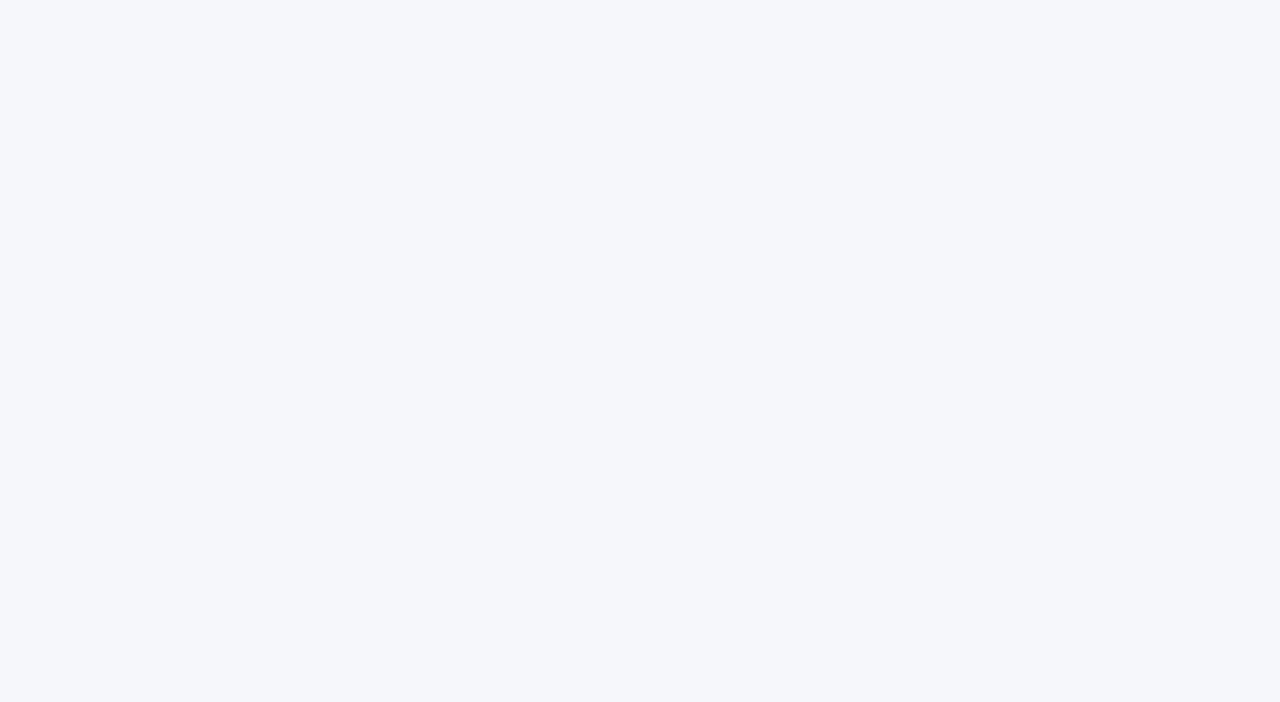
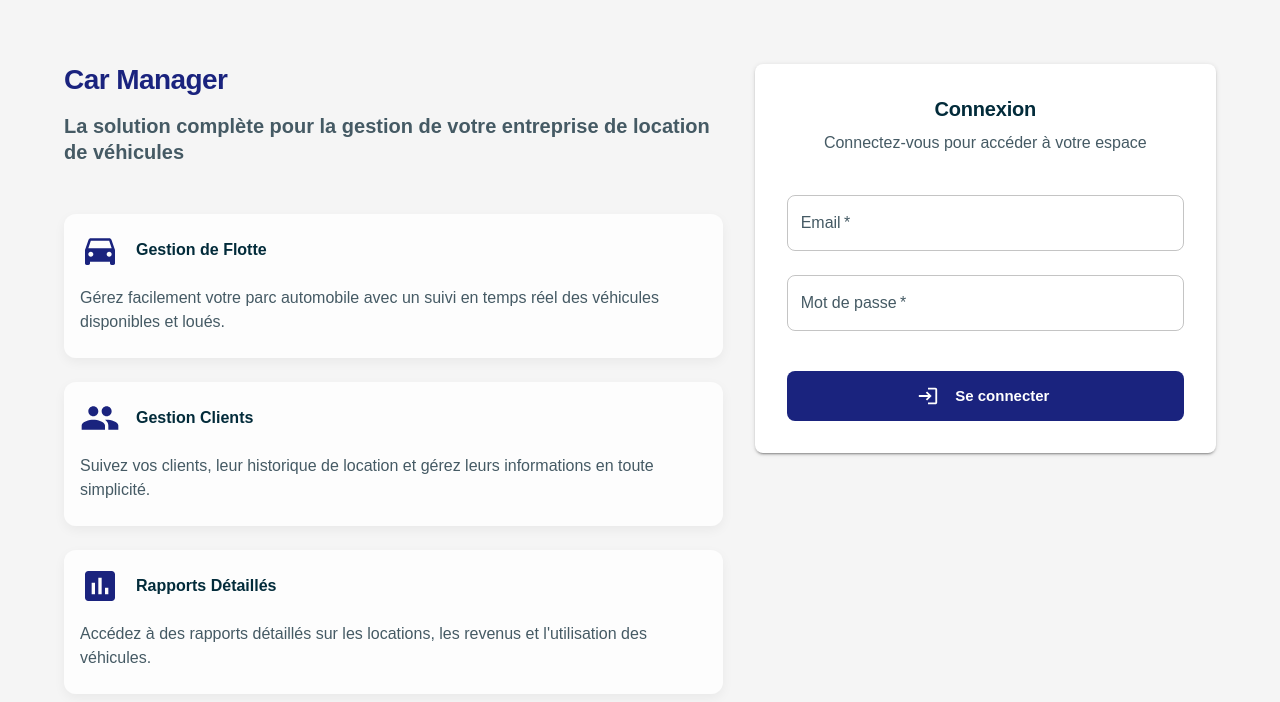
Before and after one commit to Malmeu/car_manager, a React (Create React App) app: page /login in a window 1280 px wide. Before the commit this address had no page. Shown: the top 702 px of the page. Built offline with nearby package versions, Linux system fonts and the light colour scheme; no server answers.

Commit message:
add login page, ou logout boutton

```diff
--- a/src/App.tsx
+++ b/src/App.tsx
@@ -1,5 +1,5 @@
-import React from 'react';
-import { BrowserRouter as Router, Routes, Route } from 'react-router-dom';
+import React, { useEffect, useState } from 'react';
+import { BrowserRouter as Router, Routes, Route, Navigate } from 'react-router-dom';
 import { ThemeProvider, CssBaseline } from '@mui/material';
 import { theme } from './theme';
 import Dashboard from './components/Dashboard';
@@ -10,6 +10,34 @@ import Reports from './components/reports/Reports';
 import Layout from './components/layout/Layout';
 import Home from './components/Home';
 import LocationHistory from './components/rentals/LocationHistory';
+import LoginPage from './pages/LoginPage';
+import { auth } from './config/firebase';
+
+interface ProtectedRouteProps {
+  children: React.ReactNode;
+}
+
+const ProtectedRoute: React.FC<ProtectedRouteProps> = ({ children }) => {
+  const [isAuthenticated, setIsAuthenticated] = useState<boolean | null>(null);
+
+  useEffect(() => {
+    const unsubscribe = auth.onAuthStateChanged((user) => {
+      setIsAuthenticated(!!user);
+    });
+
+    return () => unsubscribe();
+  }, []);
+
+  if (isAuthenticated === null) {
+    return null; // ou un composant de chargement
+  }
+
+  if (!isAuthenticated) {
+    return <Navigate to="/login" />;
+  }
+
+  return <>{children}</>;
+};
 
 function App() {
   return (
@@ -17,13 +45,46 @@ function App() {
       <CssBaseline />
       <Router>
         <Routes>
-          <Route path="/" element={<Layout><Dashboard /></Layout>} />
-          <Route path="/dashboard" element={<Layout><Dashboard /></Layout>} />
-          <Route path="/vehicles/*" element={<Layout><VehicleList /></Layout>} />
-          <Route path="/customers/*" element={<Layout><CustomerList /></Layout>} />
-          <Route path="/rentals/*" element={<Layout><RentalList /></Layout>} />
-          <Route path="/location-history" element={<Layout><LocationHistory /></Layout>} />
-          <Route path="/reports/*" element={<Layout><Reports /></Layout>} />
+          <Route path="/login" element={<LoginPage />} />
+
+          <Route path="/" element={
+            <ProtectedRoute>
+              <Layout><Dashboard /></Layout>
+            </ProtectedRoute>
+          } />
+          <Route path="/dashboard" element={
+            <ProtectedRoute>
+              <Layout><Dashboard /></Layout>
+            </ProtectedRoute>
+          } />
+          <Route path="/vehicles/*" element={
+            <ProtectedRoute>
+              <Layout><VehicleList /></Layout>
+            </ProtectedRoute>
+          } />
+          <Route path="/customers/*" element={
+            <ProtectedRoute>
+              <Layout><CustomerList /></Layout>
+            </ProtectedRoute>
+          } />
+          <Route path="/rentals/*" element={
+            <ProtectedRoute>
+              <Layout><RentalList /></Layout>
+            </ProtectedRoute>
+          } />
+          <Route path="/location-history" element={
+            <ProtectedRoute>
+              <Layout><LocationHistory /></Layout>
+            </ProtectedRoute>
+          } />
+          <Route path="/reports/*" element={
+            <ProtectedRoute>
+              <Layout><Reports /></Layout>
+            </ProtectedRoute>
+          } />
+
+          {/* Rediriger toutes les autres routes vers la page de connexion */}
+          <Route path="*" element={<Navigate to="/login" replace />} />
         </Routes>
       </Router>
     </ThemeProvider>
--- a/src/components/layout/Layout.tsx
+++ b/src/components/layout/Layout.tsx
@@ -17,6 +17,7 @@ import {
   SpeedDial,
   SpeedDialIcon,
   Tooltip,
+  Button,
 } from '@mui/material';
 import {
   Menu as MenuIcon,
@@ -28,8 +29,11 @@ import {
   Assessment as ReportIcon,
   Settings as SettingsIcon,
   Add as AddIcon,
+  Logout as LogoutIcon,
 } from '@mui/icons-material';
 import { Link, useLocation, useNavigate } from 'react-router-dom';
+import { signOut } from 'firebase/auth';
+import { auth } from '../../config/firebase';
 
 const drawerWidth = 240;
 
@@ -122,6 +126,15 @@ const Layout: React.FC<LayoutProps> = ({ children }) => {
     navigate('/rentals', { state: { openNewRental: true } });
   };
 
+  const handleLogout = async () => {
+    try {
+      await signOut(auth);
+      window.location.href = '/login'; // Redirection forcée vers la page de connexion
+    } catch (error) {
+      console.error('Erreur lors de la déconnexion:', error);
+    }
+  };
+
   const menuItems = [
     { text: 'Tableau de bord', icon: <DashboardIcon />, path: '/' },
     { text: 'Véhicules', icon: <CarIcon />, path: '/vehicles' },
@@ -171,6 +184,20 @@ const Layout: React.FC<LayoutProps> = ({ children }) => {
               Car Manager
             </Typography>
           </Box>
+          <Button
+            color="inherit"
+            onClick={handleLogout}
+            startIcon={<LogoutIcon />}
+            sx={{
+              fontWeight: 500,
+              textTransform: 'none',
+              '&:hover': {
+                backgroundColor: 'rgba(26, 35, 126, 0.04)',
+              }
+            }}
+          >
+            Déconnexion
+          </Button>
         </Toolbar>
       </AppBar>
       <Drawer variant="permanent" open={open}>
--- a/src/config/firebase.ts
+++ b/src/config/firebase.ts
@@ -1,6 +1,6 @@
 import { initializeApp } from 'firebase/app';
-import { getFirestore } from 'firebase/firestore';
-import { getAuth } from 'firebase/auth';
+import { getFirestore, enableIndexedDbPersistence } from 'firebase/firestore';
+import { getAuth, connectAuthEmulator } from 'firebase/auth';
 import { getStorage } from 'firebase/storage';
 
 const firebaseConfig = {
@@ -16,3 +16,22 @@ const app = initializeApp(firebaseConfig);
 export const db = getFirestore(app);
 export const auth = getAuth(app);
 export const storage = getStorage(app);
+
+// Enable offline persistence
+enableIndexedDbPersistence(db)
+  .catch((err) => {
+    if (err.code === 'failed-precondition') {
+      console.error('Multiple tabs open, persistence can only be enabled in one tab at a time.');
+    } else if (err.code === 'unimplemented') {
+      console.error('The current browser does not support offline persistence');
+    }
+});
+
+// Log the current authentication state
+auth.onAuthStateChanged((user) => {
+  if (user) {
+    console.log('User is signed in:', user.uid);
+  } else {
+    console.log('User is signed out');
+  }
+});
--- /dev/null
+++ b/src/pages/LoginPage.tsx
@@ -0,0 +1,204 @@
+import React, { useState } from 'react';
+import {
+  Box,
+  Container,
+  Paper,
+  Typography,
+  TextField,
+  Button,
+  Grid,
+  Divider,
+  Card,
+  CardContent,
+  useTheme,
+} from '@mui/material';
+import {
+  DirectionsCar as CarIcon,
+  People as PeopleIcon,
+  Assessment as ReportIcon,
+  Login as LoginIcon,
+} from '@mui/icons-material';
+import { signInWithEmailAndPassword } from 'firebase/auth';
+import { auth } from '../config/firebase';
+import { useNavigate } from 'react-router-dom';
+
+const LoginPage: React.FC = () => {
+  const [email, setEmail] = useState('');
+  const [password, setPassword] = useState('');
+  const [error, setError] = useState('');
+  const navigate = useNavigate();
+  const theme = useTheme();
+
+  const handleLogin = async (e: React.FormEvent) => {
+    e.preventDefault();
+    try {
+      await signInWithEmailAndPassword(auth, email, password);
+      navigate('/');
+    } catch (error: any) {
+      setError('Email ou mot de passe incorrect');
+    }
+  };
+
+  const features = [
+    {
+      icon: <CarIcon sx={{ fontSize: 40, color: theme.palette.primary.main }} />,
+      title: 'Gestion de Flotte',
+      description: 'Gérez facilement votre parc automobile avec un suivi en temps réel des véhicules disponibles et loués.'
+    },
+    {
+      icon: <PeopleIcon sx={{ fontSize: 40, color: theme.palette.primary.main }} />,
+      title: 'Gestion Clients',
+      description: 'Suivez vos clients, leur historique de location et gérez leurs informations en toute simplicité.'
+    },
+    {
+      icon: <ReportIcon sx={{ fontSize: 40, color: theme.palette.primary.main }} />,
+      title: 'Rapports Détaillés',
+      description: 'Accédez à des rapports détaillés sur les locations, les revenus et l\'utilisation des véhicules.'
+    }
+  ];
+
+  return (
+    <Box
+      sx={{
+        minHeight: '100vh',
+        backgroundColor: '#f5f5f5',
+        display: 'flex',
+        flexDirection: 'column',
+      }}
+    >
+      <Container maxWidth="lg" sx={{ mt: 8, mb: 8 }}>
+        <Grid container spacing={4}>
+          {/* Section de gauche - Présentation */}
+          <Grid item xs={12} md={7}>
+            <Box sx={{ mb: 6 }}>
+              <Typography
+                variant="h3"
+                component="h1"
+                sx={{
+                  fontWeight: 700,
+                  color: theme.palette.primary.main,
+                  mb: 2,
+                }}
+              >
+                Car Manager
+              </Typography>
+              <Typography
+                variant="h5"
+                sx={{
+                  color: 'text.secondary',
+                  mb: 4,
+                }}
+              >
+                La solution complète pour la gestion de votre entreprise de location de véhicules
+              </Typography>
+            </Box>
+
+            <Grid container spacing={3}>
+              {features.map((feature, index) => (
+                <Grid item xs={12} key={index}>
+                  <Card
+                    elevation={0}
+                    sx={{
+                      height: '100%',
+                      backgroundColor: 'rgba(255, 255, 255, 0.8)',
+                      transition: 'transform 0.2s',
+                      '&:hover': {
+                        transform: 'translateY(-4px)',
+                      },
+                    }}
+                  >
+                    <CardContent>
+                      <Box sx={{ display: 'flex', alignItems: 'center', mb: 2 }}>
+                        {feature.icon}
+                        <Typography
+                          variant="h6"
+                          sx={{
+                            ml: 2,
+                            fontWeight: 600,
+                          }}
+                        >
+                          {feature.title}
+                        </Typography>
+                      </Box>
+                      <Typography color="text.secondary">
+                        {feature.description}
+                      </Typography>
+                    </CardContent>
+                  </Card>
+                </Grid>
+              ))}
+            </Grid>
+          </Grid>
+
+          {/* Section de droite - Formulaire de connexion */}
+          <Grid item xs={12} md={5}>
+            <Paper
+              elevation={2}
+              sx={{
+                p: 4,
+                backgroundColor: 'white',
+                borderRadius: 2,
+              }}
+            >
+              <Box
+                component="form"
+                onSubmit={handleLogin}
+                sx={{
+                  display: 'flex',
+                  flexDirection: 'column',
+                  gap: 3,
+                }}
+              >
+                <Box sx={{ mb: 2, textAlign: 'center' }}>
+                  <Typography variant="h5" component="h2" sx={{ fontWeight: 600 }}>
+                    Connexion
+                  </Typography>
+                  <Typography color="text.secondary" sx={{ mt: 1 }}>
+                    Connectez-vous pour accéder à votre espace
+                  </Typography>
+                </Box>
+
+                <TextField
+                  label="Email"
+                  type="email"
+                  value={email}
+                  onChange={(e) => setEmail(e.target.value)}
+                  fullWidth
+                  required
+                  error={!!error}
+                />
+
+                <TextField
+                  label="Mot de passe"
+                  type="password"
+                  value={password}
+                  onChange={(e) => setPassword(e.target.value)}
+                  fullWidth
+                  required
+                  error={!!error}
+                  helperText={error}
+                />
+
+                <Button
+                  type="submit"
+                  variant="contained"
+                  size="large"
+                  startIcon={<LoginIcon />}
+                  sx={{
+                    mt: 2,
+                    py: 1.5,
+                    fontWeight: 600,
+                  }}
+                >
+                  Se connecter
+                </Button>
+              </Box>
+            </Paper>
+          </Grid>
+        </Grid>
+      </Container>
+    </Box>
+  );
+};
+
+export default LoginPage;
```
Also changed, not shown: src/components/vehicles/VehicleList.tsx (+41 -29 lines).
